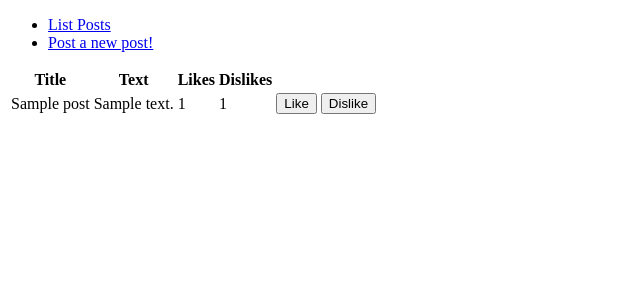
After one commit to porrasm/tsoha-2019, a Flask app: page /posts in a window 1280 px wide. The commit adds this page. Shown: the top 300 px of the page, without its empty margins (0-640 px from the left). Run offline with Flask 2, Linux system fonts and the light colour scheme; tables that the repository leaves empty hold one stand-in row (values such as "Sample post").

Commit message:
Basic functionality (posting, liking, listing)

```diff
--- a/application/__init__.py
+++ b/application/__init__.py
@@ -9,6 +9,7 @@ db = SQLAlchemy(app)
 
 from application import views
 
-from application.dbmodels.posts import models
+from application.posts import models
+from application.posts import views
 
 db.create_all()
--- a/application/dbmodels/posts/models.py
+++ b/application/posts/models.py
@@ -11,9 +11,11 @@ class Post(db.Model):
 
     date_created = db.Column(db.DateTime, default=db.func.current_timestamp())
 
-    def __init__(self, title, text):
+    def __init__(self, title, text, upvotes, downvotes):
         self.title = title
         self.text = text
+        self.upvotes = upvotes
+        self.downvotes = downvotes
 
 class Comment(db.Model):
     id = db.Column(db.Integer, primary_key=True)
--- /dev/null
+++ b/application/posts/views.py
@@ -0,0 +1,42 @@
+from application import app, db
+from flask import redirect, render_template, request, url_for
+from application.posts.models import Post
+
+
+@app.route("/posts", methods=["GET"])
+def posts_index():
+    return render_template("posts/list.html", posts = Post.query.all())
+
+@app.route("/posts/new/")
+def posts_form():
+    return render_template("posts/new.html")
+
+@app.route("/posts/", methods=["POST"])
+def posts_create():
+    print("Trying to create post...")
+    print(request.form.get("title"))
+
+    post = Post(request.form.get("title"), request.form.get("text"), 0, 0)
+
+    db.session().add(post)
+    db.session().commit()
+
+    return redirect(url_for("posts_index"))
+
+@app.route("/posts/like/<post_id>/", methods=["POST"])
+def posts_like(post_id):
+
+    post = Post.query.get(post_id)
+    post.upvotes += 1
+    db.session().commit()
+
+    return redirect(url_for("posts_index"))
+
+@app.route("/posts/dislike/<post_id>/", methods=["POST"])
+def posts_dislike(post_id):
+
+    post = Post.query.get(post_id)
+    post.downvotes += 1
+    db.session().commit()
+
+    return redirect(url_for("posts_index"))
--- a/application/templates/layout.html
+++ b/application/templates/layout.html
@@ -2,14 +2,19 @@
 <html>
   <head>
     <meta charset="utf-8">
-    <title>TodoApp</title>
+    <title>ReadIt</title>
   </head>
 
   <body>
+    <ul>
+<li><a href="{{ url_for('posts_index') }}">List Posts</a></li>
+<li><a href="{{ url_for('posts_form') }}">Post a new post!</a></li>
+    </ul>
+
     {% block body %}
-      <p>
-        Content.
-      </p>
+    <p>
+Content.
+    </p>
     {% endblock %}
   </body>
 </html>
--- /dev/null
+++ b/application/templates/posts/list.html
@@ -0,0 +1,30 @@
+{% extends "layout.html" %}
+
+{% block body %}
+  <table>
+    <tr>
+      <th>Title</th>
+      <th>Text</th>
+      <th>Likes</th>
+      <th>Dislikes</th>
+    </tr>
+    {% for post in posts %}
+    <tr>
+      <td>{{ post.title }}</td>
+      <td>{{ post.text }}</td>
+      <td>{{ post.upvotes }}</td>
+      <td>{{ post.downvotes }}</td>
+      <td>
+        <form method="POST" action="{{ url_for('posts_like', post_id=post.id) }}">
+          <input type="submit" value="Like"/>
+        </form>
+      </td>
+      <td>
+        <form method="POST" action="{{ url_for('posts_dislike', post_id=post.id) }}">
+          <input type="submit" value="Dislike"/>
+        </form>
+      </td>
+    </tr>
+    {% endfor %}
+  </table>
+{% endblock %}
```
Also changed, not shown: application/templates/posts/new.html (added, +9 -0 lines), application/posts/__init__.py (added).
